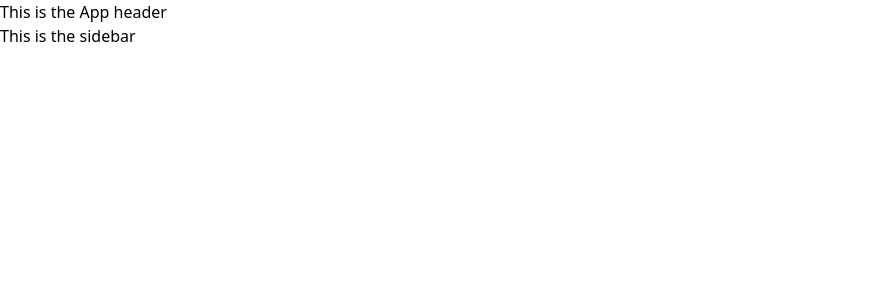
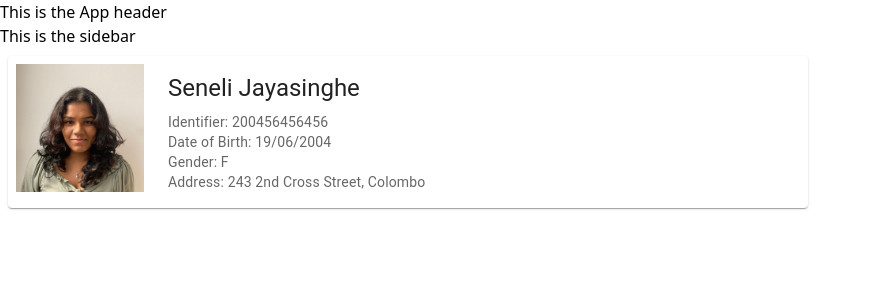
Before and after one commit to NisalaDulanaka/medicalink-ehr-frontend, a React (Vite) app: page / in a window 1280 px wide. Shown: the top 300 px of the page, without its empty margins (0-872 px from the left). Built offline with nearby package versions, Linux system fonts and the light colour scheme.

Commit message:
Added patient information card w/o action buttons

```diff
--- a/package.json
+++ b/package.json
@@ -14,6 +14,7 @@
     "@emotion/styled": "^11.13.0",
     "@mui/icons-material": "^5.16.7",
     "@mui/material": "^5.16.7",
+    "bootstrap": "^5.3.3",
     "react": "^18.3.1",
     "react-dom": "^18.3.1",
     "react-router-dom": "^6.26.1"
--- a/src/App.tsx
+++ b/src/App.tsx
@@ -1,5 +1,6 @@
 import "./App.css";
 import AppHeader from "./components/app-header/AppHeader";
+import PatientInfo from "./components/patient-info/PatientInfo";
 import Sidebar from "./components/sidebar/Sidebar";
 
 function App() {
@@ -8,23 +9,27 @@ function App() {
   return (
     <>
       <div className="h-[100vh] flex flex-col">
-
         <div className="flex-initial">
-          <AppHeader /> {/* This is where you put the appbar. I just created a component named AppHeader change it as you like */}
+          <AppHeader />{" "}
+          {/* This is where you put the appbar. I just created a component named AppHeader change it as you like */}
         </div>
 
         <div className="flex-auto flex">
-
           <div className="flex-initial">
             <Sidebar /> {/* This is the sidebar */}
           </div>
 
           <div className="flex-auto bg-green-100">
             {/* This is where I'll add the tab component */}
+            <PatientInfo
+              name="Seneli Jayasinghe"
+              dob="19/06/2004"
+              identifier="200456456456"
+              gender="F"
+              address="243 2nd Cross Street, Colombo"
+            />
           </div>
-
         </div>
-
       </div>
     </>
   );
--- /dev/null
+++ b/src/components/patient-info/PatientInfo.tsx
@@ -0,0 +1,46 @@
+import Card from "@mui/material/Card";
+import CardActions from "@mui/material/CardActions";
+import CardContent from "@mui/material/CardContent";
+import Typography from "@mui/material/Typography";
+import Seneli from "../../assets/images/Seneli.jpg";
+import { Box } from "@mui/material";
+
+interface Props {
+  name: string;
+  identifier: string;
+  dob: string;
+  gender: string;
+  address: string;
+}
+
+function PatientInfo(props: Props) {
+  return (
+    <Card
+      sx={{
+        maxWidth: 800,
+        maxHeight: "auto",
+        margin: 1,
+        display: "flex",
+        flexDirection: "row",
+      }}
+    >
+      <Box sx={{ height: 128, width: 128, margin: 1 }}>
+        <img src={Seneli} />
+      </Box>
+      <CardContent>
+        <Typography gutterBottom variant="h5" component="div">
+          {props.name}
+        </Typography>
+        <Typography variant="body2" sx={{ color: "text.secondary" }}>
+          <p>Identifier: {props.identifier}</p>
+          <p>Date of Birth: {props.dob}</p>
+          <p>Gender: {props.gender}</p>
+          <p>Address: {props.address}</p>
+        </Typography>
+      </CardContent>
+      <CardActions></CardActions>
+    </Card>
+  );
+}
+
+export default PatientInfo;
```
Also changed, not shown: src/assets/images/Seneli.jpg (added), 1 other file (tests, documents, lock files or other folders).
